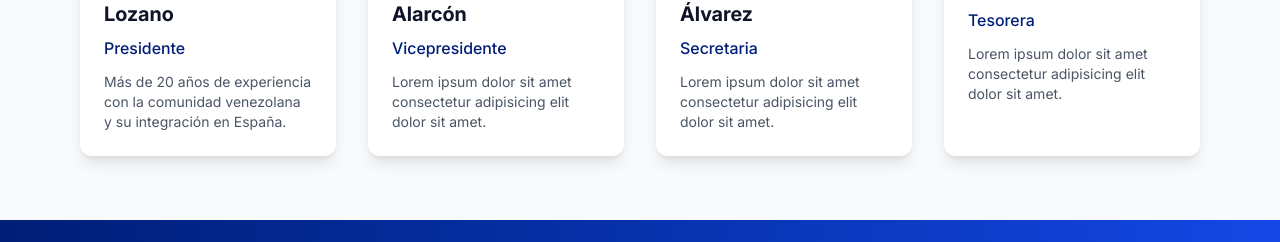
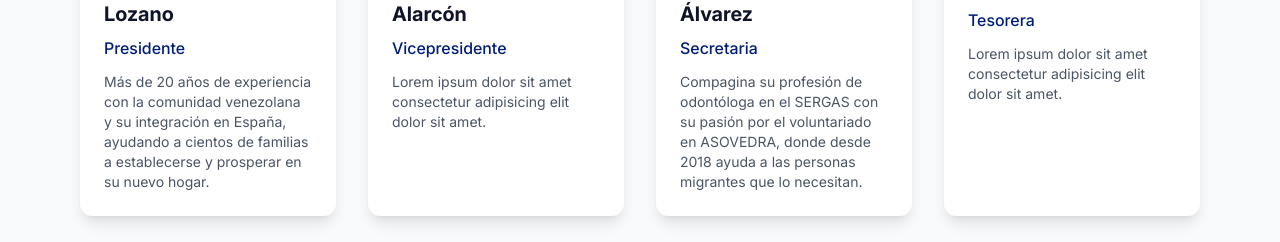
Before and after one commit to eliasosoriio/asovedra.org, a React (Vite) app: page /sobre-nosotros in a window 1280 px wide. Shown: the part 3992-4234 px from the top of the page. Built offline with nearby package versions, Linux system fonts and the light colour scheme; what @midudev/tailwind-animations would draw is missing.

Commit message:
update: fix people

```diff
--- a/src/pages/About.jsx
+++ b/src/pages/About.jsx
@@ -8,25 +8,25 @@ function About() {
     {
       name: "Manuel Osorio Lozano",
       position: "Presidente",
-      image: "https://www.diariodepontevedra.es/media/diariodepontevedra/images/2024/02/09/2024020918014660046.jpg",
-      description: "Más de 20 años de experiencia con la comunidad venezolana y su integración en España."
+      image: "https://asovedra.org/assets/img/people/manuel-osorio.jpg",
+      description: "Más de 20 años de experiencia con la comunidad venezolana y su integración en España, ayudando a cientos de familias a establecerse y prosperar en su nuevo hogar."
     },
     {
       name: "César Augusto Alarcón",
       position: "Vicepresidente",
-      image: "https://glomastore.s3.amazonaws.com/img/sin_imagen.png",
+      image: "https://asovedra.org/assets/img/people/cesar-alarcon.jpg",
       description: "Lorem ipsum dolor sit amet consectetur adipisicing elit dolor sit amet."
     },
     {
       name: "Mónica Brenna Álvarez",
       position: "Secretaria",
-      image: "https://glomastore.s3.amazonaws.com/img/sin_imagen.png",
-      description: "Lorem ipsum dolor sit amet consectetur adipisicing elit dolor sit amet."
+      image: "https://asovedra.org/assets/img/people/monica-brenna.jpg",
+      description: "Compagina su profesión de odontóloga en el SERGAS con su pasión por el voluntariado en ASOVEDRA, donde desde 2018 ayuda a las personas migrantes que lo necesitan."
     },
     {
       name: "María Elena Buján",
       position: "Tesorera",
-      image: "https://glomastore.s3.amazonaws.com/img/sin_imagen.png",
+      image: "https://asovedra.org/assets/img/people/maria-elena.jpg",
       description: "Lorem ipsum dolor sit amet consectetur adipisicing elit dolor sit amet."
     }
   ]
--- a/src/styles/styles.css
+++ b/src/styles/styles.css
@@ -200,7 +200,7 @@ button[disabled] {
 .hero-bg {
     background-image:
         linear-gradient(135deg, rgba(0, 30, 119, 0.9) 0%, rgba(16, 20, 40, 0.95) 50%, rgba(0, 0, 0, 0.8) 100%),
-        url(https://asovedra.org/assets/asovedra_hero.jpg);
+        url(https://asovedra.org/assets/img/asovedra_hero.jpg);
     background-attachment: fixed;
 }
 
@@ -215,7 +215,7 @@ button[disabled] {
             rgba(0, 30, 119, 0.3) 95%,
             transparent 100%
         ),
-        url(https://asovedra.org/assets/asovedra_hero.jpg);
+        url(https://asovedra.org/assets/img/asovedra_hero.jpg);
     background-size: cover;
     background-position: center;
     background-repeat: no-repeat;
```
